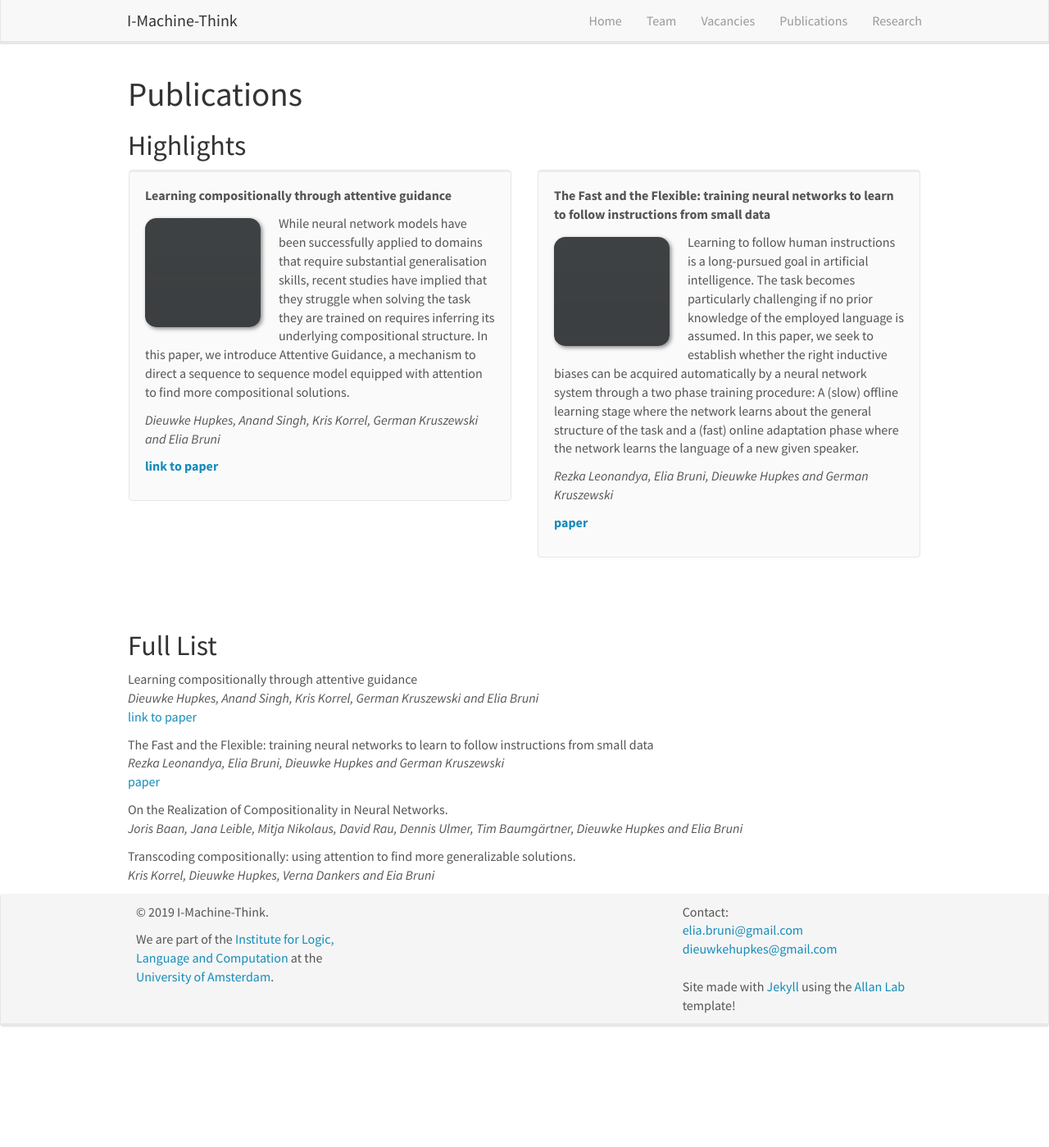
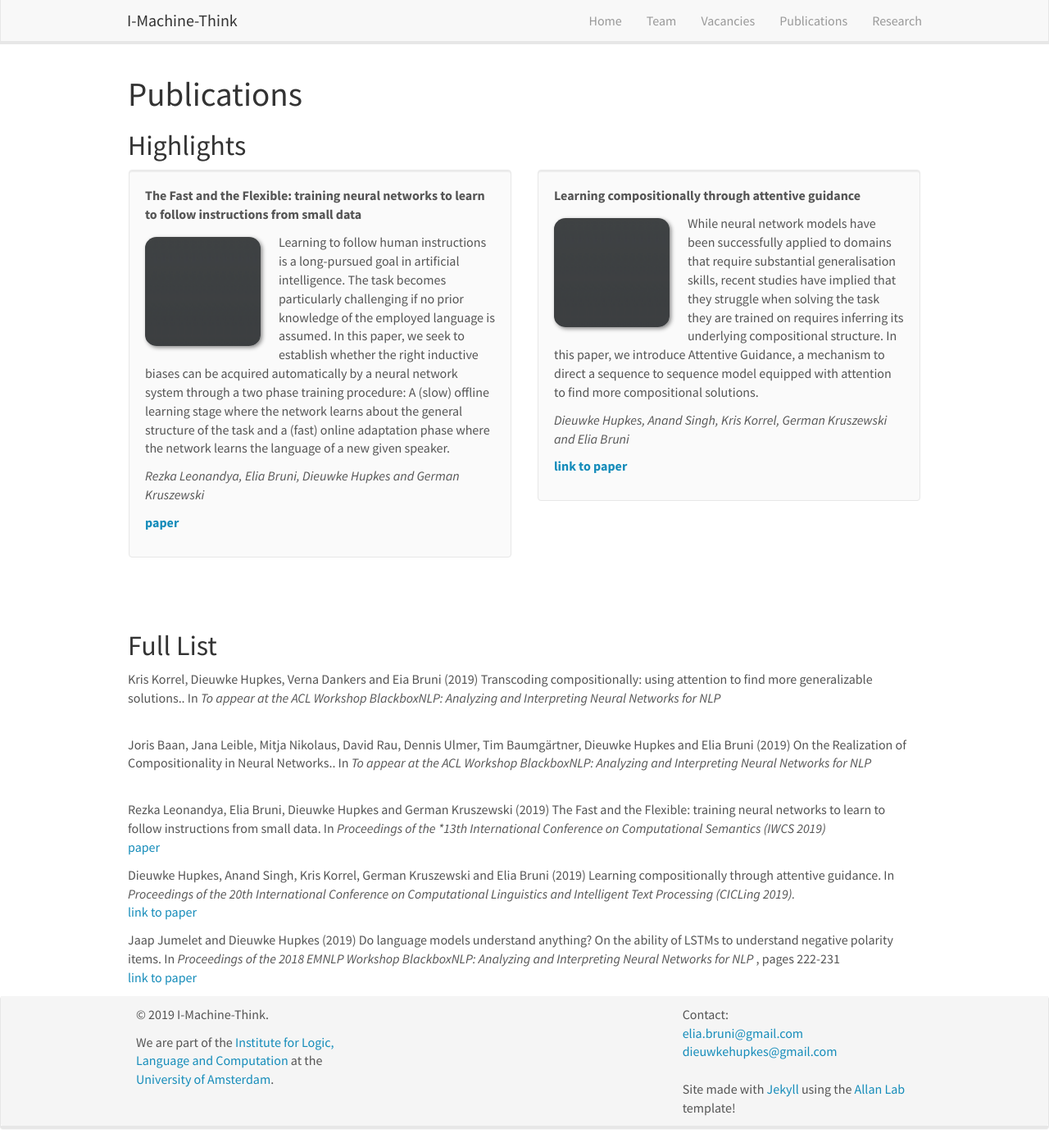
Before and after one commit to i-machine-think/i-machine-think.github.io, a Jekyll site: the page built from _pages/publications.md, in a window 1280 px wide and 1399 px high. Shown: the whole window at 82% size. Built offline with Jekyll 4.4.1, drawn with Linux system fonts in a browser that asks for light colours; nearby versions of some CDN libraries.

Commit message:
Add paper Jaap

```diff
--- a/_data/publist.yml
+++ b/_data/publist.yml
@@ -1,14 +1,23 @@
-- title: "Learning compositionally through attentive guidance"
+- title: "Transcoding compositionally: using attention to find more generalizable solutions."
+  authors: Kris Korrel, Dieuwke Hupkes, Verna Dankers and Eia Bruni
+  year: 2019
   image: dummy.png
-  description: "While neural network models have been successfully applied to domains that require substantial generalisation skills, recent studies have implied that they struggle when solving the task they are trained on requires inferring its underlying compositional structure.
-  In this paper, we introduce Attentive Guidance, a mechanism to direct a sequence to sequence model equipped with attention to find more compositional solutions. "
-  authors: Dieuwke Hupkes, Anand Singh, Kris Korrel, German Kruszewski and Elia Bruni
+  description: ""
+  venue: "To appear at the ACL Workshop BlackboxNLP: Analyzing and Interpreting Neural Networks for NLP"
   link:
-      url: https://arxiv.org/abs/1805.09657
-      display:  link to paper
-  highlight: 1
+    url:
+    display:
+  news2:
+
+- title: "On the Realization of Compositionality in Neural Networks."
+  authors: Joris Baan, Jana Leible, Mitja Nikolaus, David Rau, Dennis Ulmer, Tim Baumgärtner, Dieuwke Hupkes and Elia Bruni
+  image: dummy.png
+  description: ""
+  venue: "To appear at the ACL Workshop BlackboxNLP: Analyzing and Interpreting Neural Networks for NLP"
   year: 2019
-  venue: "Proceedings of the 20th International Conference on Computational Linguistics and Intelligent Text Processing (CICLing 2019)."
+  link:
+    url:
+    display:
   news2:
 
 - title: "The Fast and the Flexible: training neural networks to learn to follow instructions from small data"
@@ -25,24 +34,27 @@
   highlight: 1
   news2:
 
-- title: "On the Realization of Compositionality in Neural Networks."
-  authors: Joris Baan, Jana Leible, Mitja Nikolaus, David Rau, Dennis Ulmer, Tim Baumgärtner, Dieuwke Hupkes and Elia Bruni
+- title: "Learning compositionally through attentive guidance"
+  image: dummy.png
+  description: "While neural network models have been successfully applied to domains that require substantial generalisation skills, recent studies have implied that they struggle when solving the task they are trained on requires inferring its underlying compositional structure.
+  In this paper, we introduce Attentive Guidance, a mechanism to direct a sequence to sequence model equipped with attention to find more compositional solutions. "
+  authors: Dieuwke Hupkes, Anand Singh, Kris Korrel, German Kruszewski and Elia Bruni
+  link:
+      url: https://arxiv.org/abs/1805.09657
+      display:  link to paper
+  highlight: 1
+  year: 2019
+  venue: "Proceedings of the 20th International Conference on Computational Linguistics and Intelligent Text Processing (CICLing 2019)."
+  news2:
+
+- title: "Do language models understand anything? On the ability of LSTMs to understand negative polarity items"
   image: dummy.png
   description: ""
-  venue: "To appear at the ACL Workshop BlackboxNLP: Analyzing and Interpreting Neural Networks for NLP"
+  authors: Jaap Jumelet and Dieuwke Hupkes
+  link:
+      url: http://aclweb.org/anthology/W18-5424
+      display:  link to paper
   year: 2019
-  link:
-    url:
-    display:
+  venue: "Proceedings of the 2018 EMNLP Workshop BlackboxNLP: Analyzing and Interpreting Neural Networks for NLP"
+  pages: ", pages 222-231"
   news2:
-
-- title: "Transcoding compositionally: using attention to find more generalizable solutions."
-  authors: Kris Korrel, Dieuwke Hupkes, Verna Dankers and Eia Bruni
-  year: 2019
-  image: dummy.png
-  description: ""
-  venue: "To appear at the ACL Workshop BlackboxNLP: Analyzing and Interpreting Neural Networks for NLP"
-  link:
-    url:
-    display:
-  news2:
--- a/_pages/publications.md
+++ b/_pages/publications.md
@@ -56,7 +56,7 @@ permalink: /publications/
 
 {% for publi in site.data.publist %}
 
-  {{ publi.title }} <br />
-  <em>{{ publi.authors }} </em><br /><a href="{{ publi.link.url }}">{{ publi.link.display }}</a>
+  {{ publi.authors }}  ({{ publi.year }}) {{ publi.title }}. In <em> {{ publi.venue }} </em>{{ publi.pages }} <br /> <a href="{{ publi.link.url }}">{{ publi.link.display }}</a>
+  <br />
 
 {% endfor %}
```
